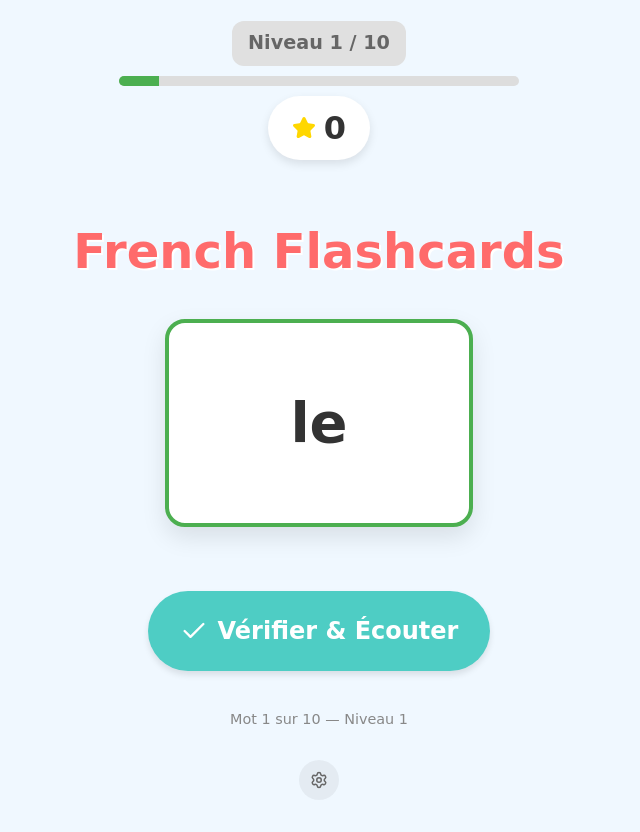
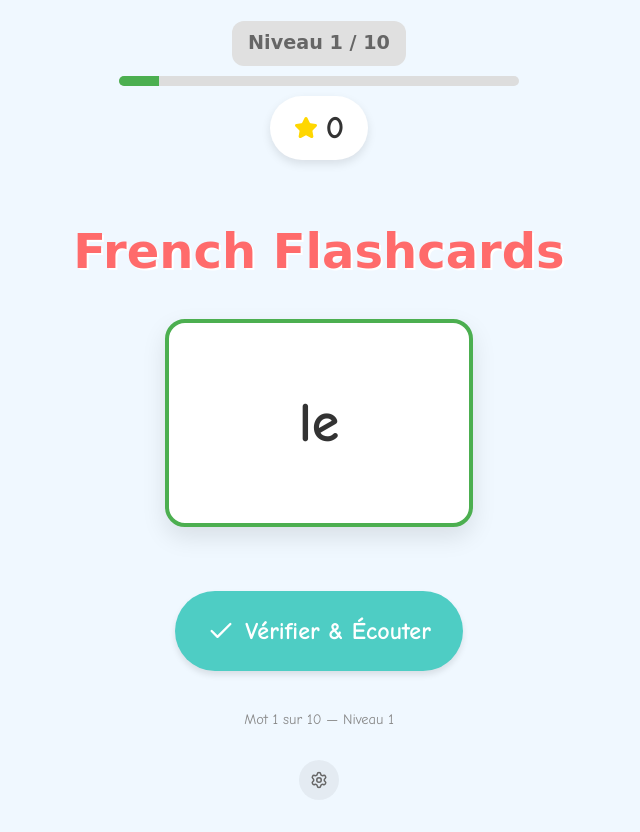
Before and after one commit to aubort/flashcard, a React (Vite) app in the folder french-flashcards/: page / in a window 1280 px wide. Shown: the whole page, without its empty margins (321-961 px from the left). Built offline with nearby package versions, Linux system fonts and the light colour scheme.

Commit message:
feat: Implement Comic Neue font and configure GitHub Pages deployment.

```diff
--- a/french-flashcards/index.html
+++ b/french-flashcards/index.html
@@ -1,13 +1,20 @@
 <!doctype html>
 <html lang="en">
+
 <head>
   <meta charset="UTF-8" />
   <link rel="icon" type="image/svg+xml" href="/vite.svg" />
+  <link rel="preconnect" href="https://fonts.googleapis.com">
+  <link rel="preconnect" href="https://fonts.gstatic.com" crossorigin>
+  <link href="https://fonts.googleapis.com/css2?family=Comic+Neue:ital,wght@0,400;0,700;1,400;1,700&display=swap"
+    rel="stylesheet">
   <meta name="viewport" content="width=device-width, initial-scale=1.0" />
   <title>french-flashcards</title>
 </head>
+
 <body>
   <div id="root"></div>
   <script type="module" src="/src/main.jsx"></script>
 </body>
+
 </html>
--- a/french-flashcards/src/App.css
+++ b/french-flashcards/src/App.css
@@ -4,6 +4,7 @@
   min-height: 100vh;
   justify-content: space-between;
   padding: 1rem;
+  font-family: 'Comic Neue', cursive;
 }
 
 .level-complete-screen {
--- a/french-flashcards/src/components/Flashcard.css
+++ b/french-flashcards/src/components/Flashcard.css
@@ -19,7 +19,8 @@
 
 .word {
     font-size: 3.5rem;
-    font-weight: bold;
+    font-family: 'Comic Neue', cursive;
+    font-weight: 700;
     color: #333;
 }
 
```
Lines whose indentation alone changed are shown as unchanged.
